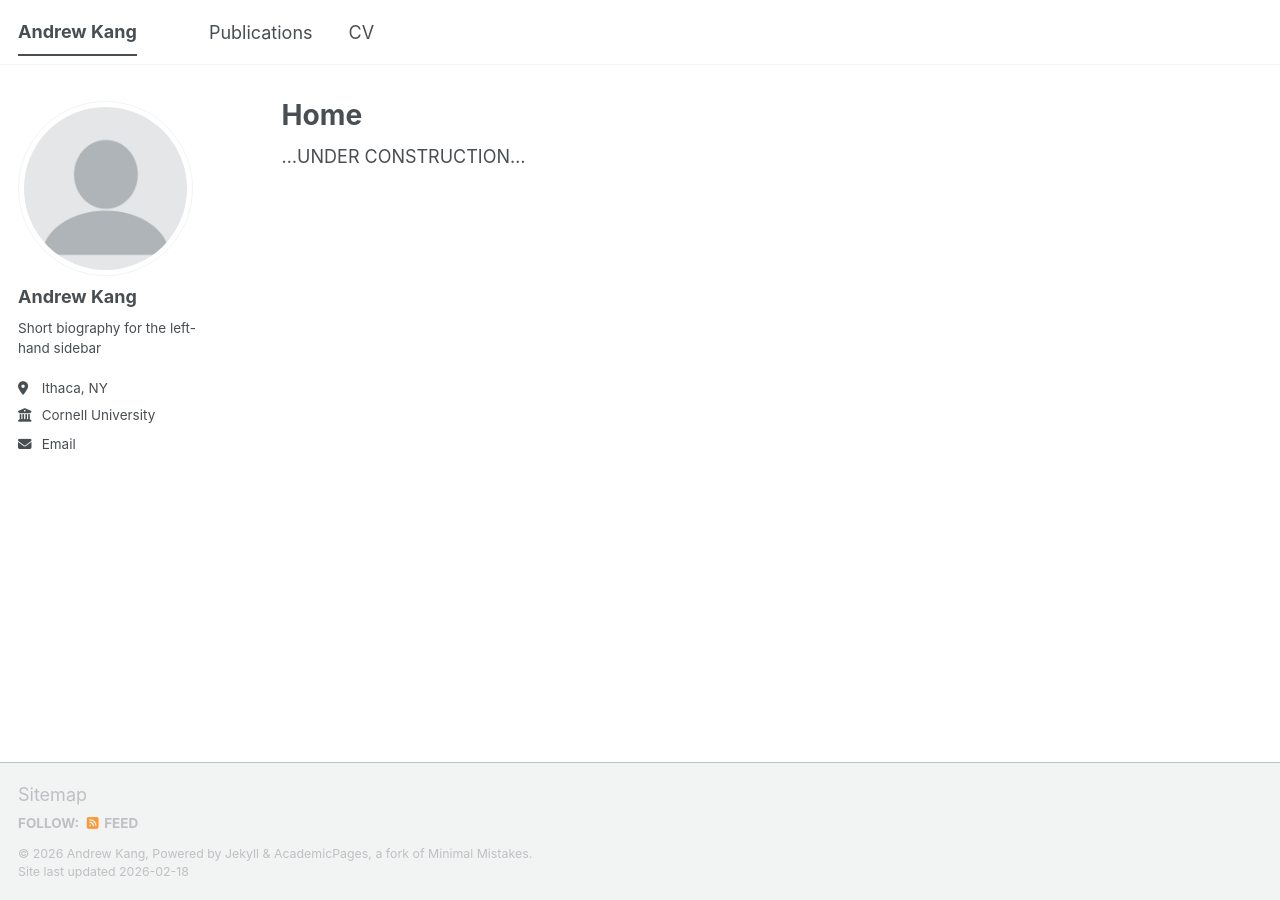
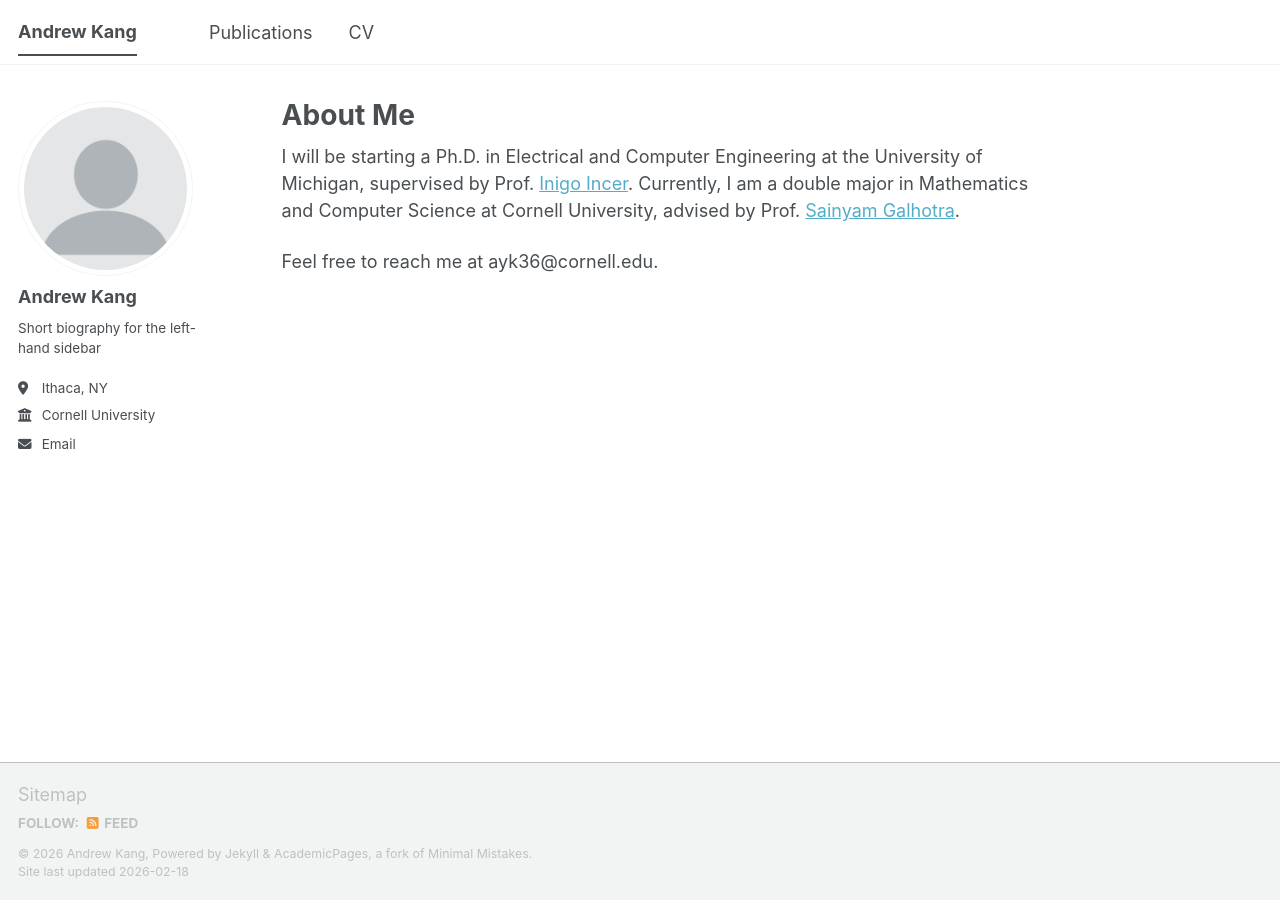
Before and after one commit to andrew-kang/andrew-kang.github.io, a Jekyll site: the page built from _pages/about.md, in a window 1280 px wide. Built offline with Jekyll 4.4.1, drawn with Linux system fonts in a browser that asks for light colours; a script bundle is joined from its source files by our own code; library files that are not in the unit come from our copies.

Commit message:
fix: add basic description to about me

```diff
--- a/_pages/about.md
+++ b/_pages/about.md
@@ -1,10 +1,12 @@
 ---
 permalink: /
-title: "Home"
+title: "About Me"
 author_profile: true
 redirect_from:
   - /about/
   - /about.html
 ---
 
-...UNDER CONSTRUCTION...
+I will be starting a Ph.D. in Electrical and Computer Engineering at the University of Michigan, supervised by Prof. [Inigo Incer](https://iincer.github.io/). Currently, I am a double major in Mathematics and Computer Science at Cornell University, advised by Prof. [Sainyam Galhotra](https://sainyamgalhotra.com/).
+
+Feel free to reach me at ayk36@cornell.edu.
```
